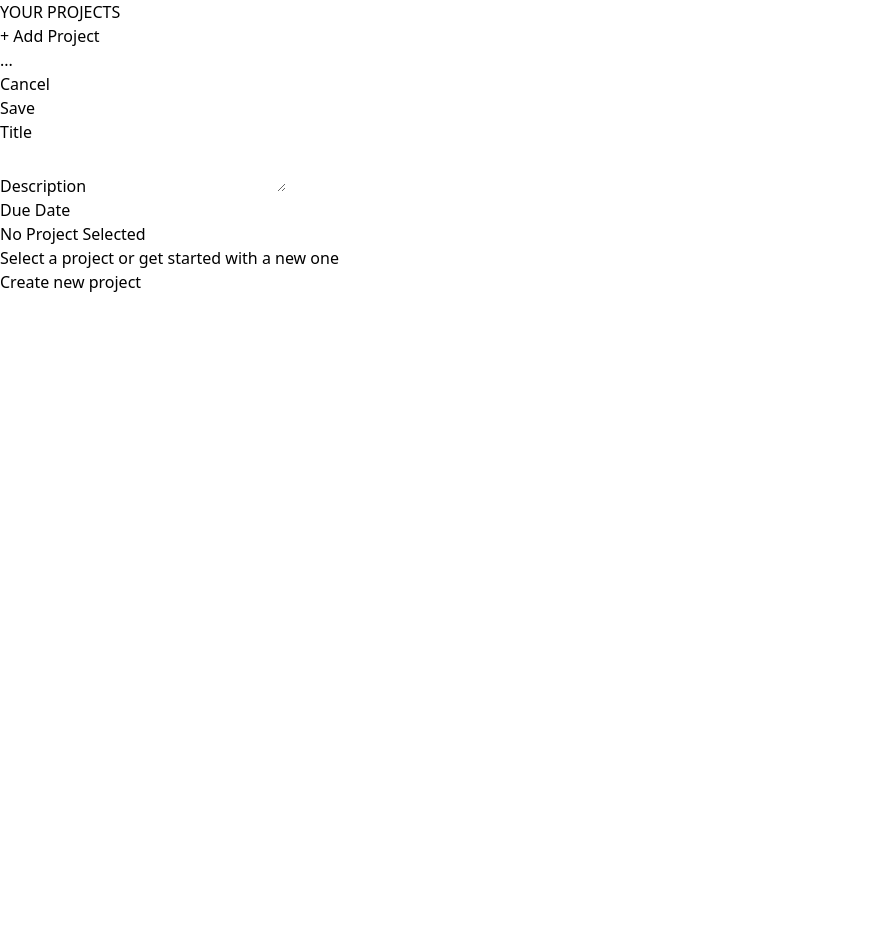
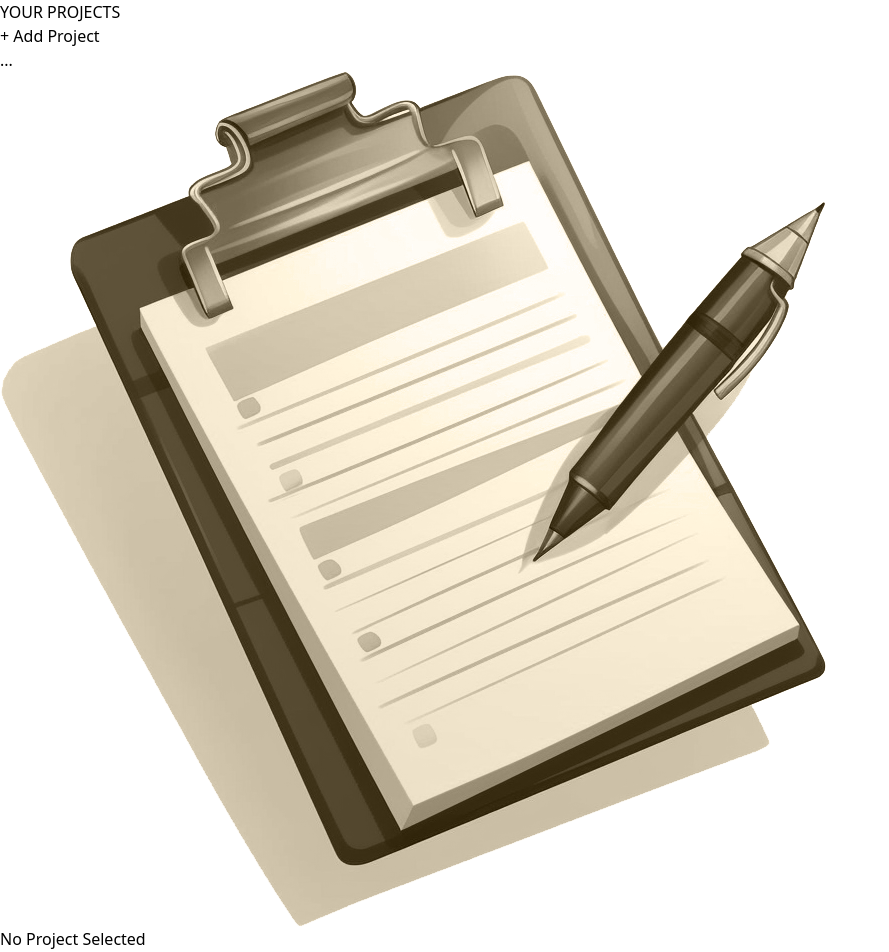
Before and after one commit to bofrank/ProductManager, a React (Vite) app: page / in a window 1280 px wide. Shown: the top 952 px of the page, without its empty margins (0-889 px from the left). Before the commit the page ends 800 px from the top, so only its background shows below. Built offline with nearby package versions, Linux system fonts and the light colour scheme.

Commit message:
Default view.

```diff
--- a/src/App.jsx
+++ b/src/App.jsx
@@ -7,7 +7,6 @@ function App() {
     <>
       <main className="h-screen my-8 flex gap-8">
         <ProjectsSidebar />
-        <NewProject visibility="visible" />
         <NoProjectSelected />
       </main>
     </>
--- a/src/components/AddProject.jsx
+++ /dev/null
@@ -1,15 +0,0 @@
-import { useState, useRef } from 'react';
-
-export default function AddProject(){
-
-    function addProject(){
-        console.log("hello");
-        //NewProject.visibility='visible';
-    }
-
-    return (
-        <>
-            <button onClick={addProject} className="px-4 py-2 text-xs md:text-base rounded-md bg-stone-700 text-stone-400 hover:bg-stone-600 hover:text-stone-100">+ Add Project</button>
-        </>
-    )
-}
--- /dev/null
+++ b/src/components/Button.jsx
@@ -0,0 +1,9 @@
+export default function Button ({ children, ...props }) {
+    return (
+        <>
+            <button className="px-4 py-2 text-xs md:text-base rounded-md bg-stone-700 text-stone-400 hover:bg-stone-600 hover:text-stone-100" {...props}>
+                {children}
+            </button>
+        </>
+    )
+}
--- a/src/components/NoProjectSelected.jsx
+++ b/src/components/NoProjectSelected.jsx
@@ -1,15 +1,19 @@
-export default function NoProjectSelected(){
+import noProjectImage from '../assets/no-projects.png';
+import Button from './Button.jsx';
+
+export default function NoProjectSelected({buttonLabel}){
     return (
-        <div>
-          <p className="flex flex-col gap-1 my-4">
+        <div className="mt-24 text-center w-2/3">
+            <img src={noProjectImage} alt="An empty task list" className="w-16 h-16 object-contain mx-auto" />
+          <h2 className="text-xl font-bold text-stone-700 my-4">
             No Project Selected
-          </p>
-          <p className="flex flex-col gap-1 my-4">
+          </h2>
+          <p className="text-stone-400 mb-4">
             Select a project or get started with a new one
           </p>
-          <button className="text-stone-800 hover:text-stone-950">
+          <Button>
             Create new project
-          </button>
+            </Button>
         </div>
     )
 }
--- a/src/components/ProjectsSidebar.jsx
+++ b/src/components/ProjectsSidebar.jsx
@@ -1,11 +1,18 @@
-import AddProject from "./AddProject";
+import Button from "./Button";
 
 export default function ProjectsSidebar(){
+     function addProject(){
+        console.log("hello");
+        //NewProject.visibility='visible';
+    }
+
     return (
         <aside className="w-1/3 px-8 py-16 bg-stone-900 text-stone-50 md:w-72 rounded-r-xl">
             <h2 className="mb-8 font-bold uppercase md:text-xl text-stone-200">YOUR PROJECTS</h2>
             <div>
-                <AddProject />
+                <Button onClick={addProject} >
+                    + Add Project
+                </Button>
             </div>
             <ul className="mt-8">...</ul>
         </aside>
```
